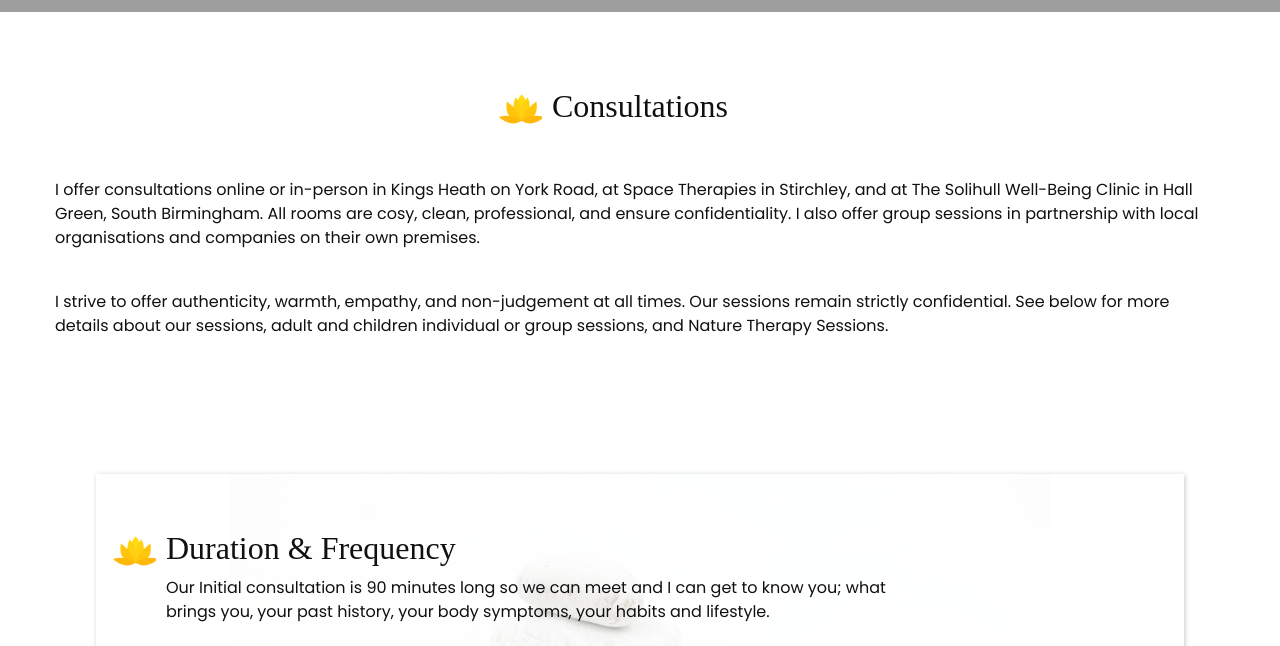
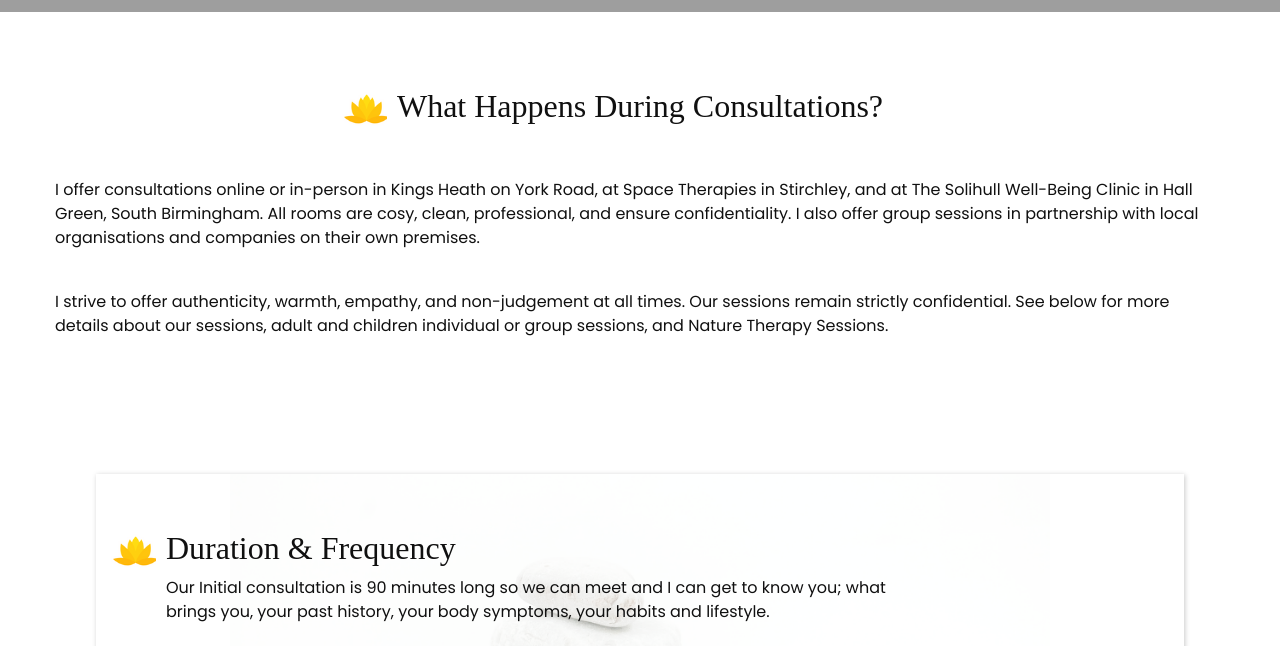
Before and after one commit to sophrobynature/sophrobynature.github.io, a plain HTML site: page consultations.html in a window 1280 px wide. Shown: the part 154-800 px from the top of the page. Drawn offline with nearby package versions, Linux system fonts and the light colour scheme; grey boxes are pictures that could not be loaded.

Commit message:
Update consultations.html

```diff
--- a/consultations.html
+++ b/consultations.html
@@ -90,7 +90,7 @@
   <section class="product_section layout_padding">
     <div class="d-flex justify-content-center">
       <h2 class="custom_heading">
-        Consultations
+        What Happens During Consultations?
       </h2>
     </div>
     <div class="container layout_padding2">
```
